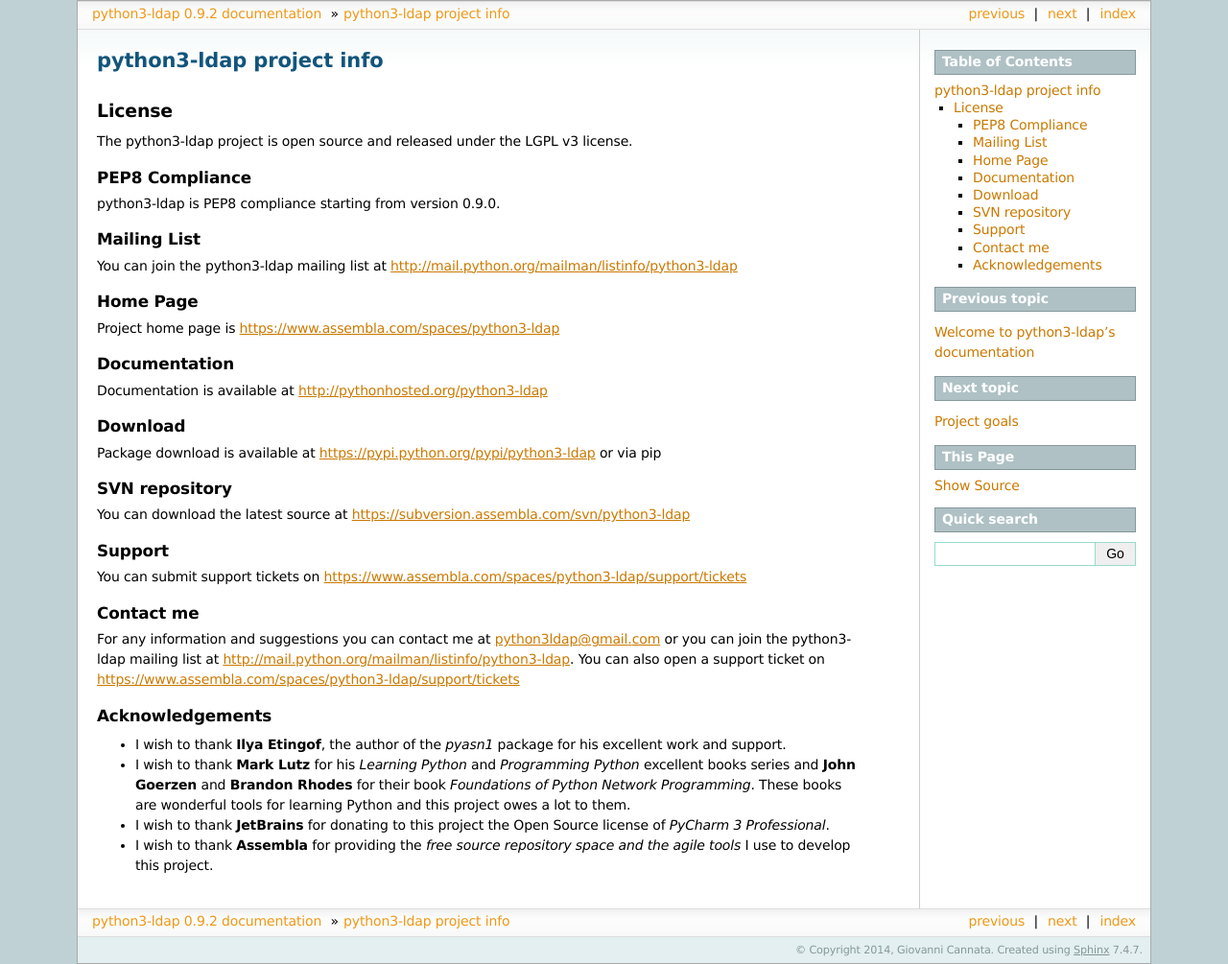
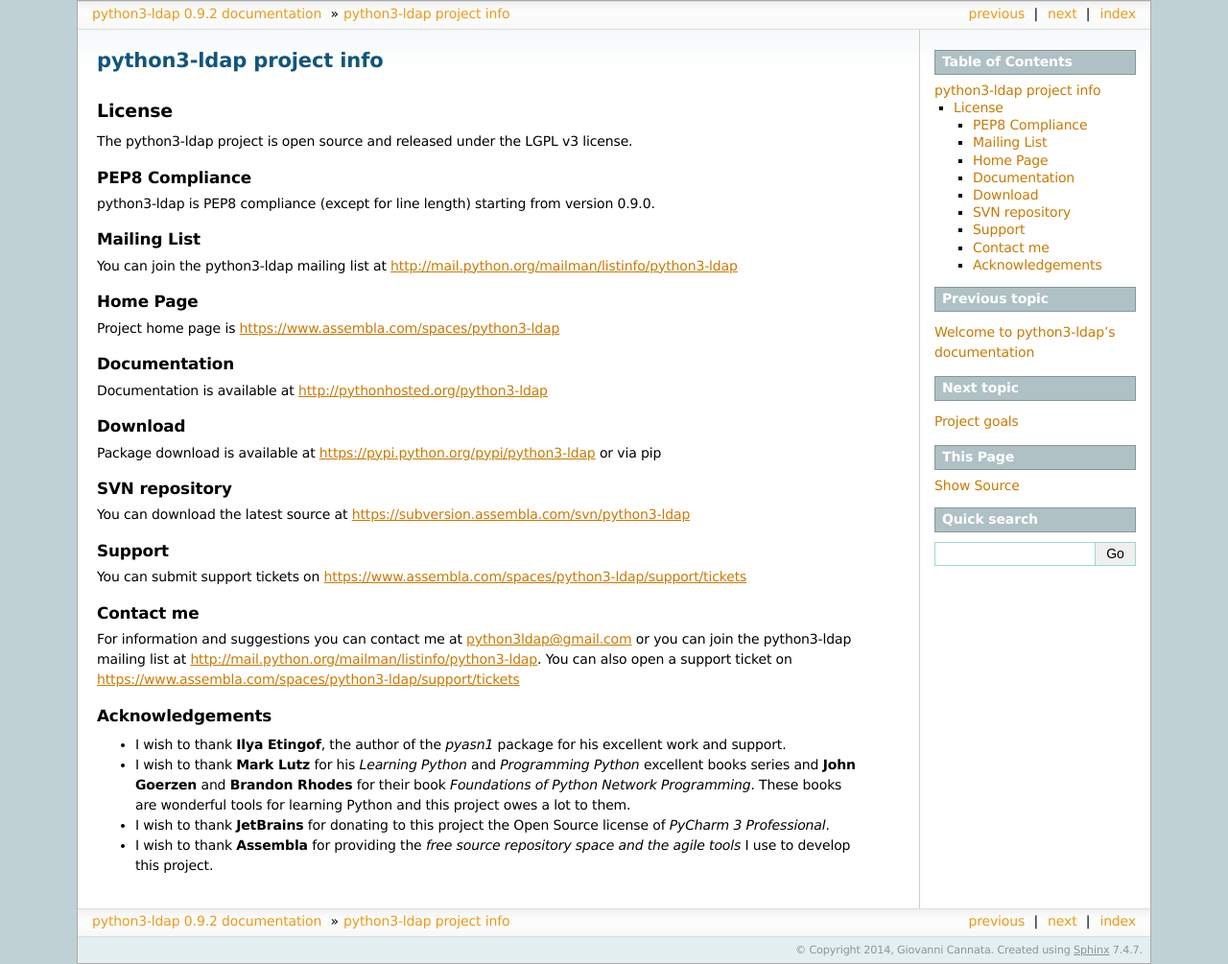
Before and after one commit to pycontribs/python3-ldap, a Sphinx documentation site: the page built from python3-ldap/docs/sphinx/source/welcome.rst, in a window 1280 px wide. Shown: the whole page at 96% size. Built offline with Sphinx 7.4.7, drawn with Linux system fonts in a browser that asks for light colours.

Commit message:
updated docs

```diff
--- a/python3-ldap/docs/sphinx/source/welcome.rst
+++ b/python3-ldap/docs/sphinx/source/welcome.rst
@@ -10,7 +10,7 @@ The python3-ldap project is open source and released under the LGPL v3 license.
 PEP8 Compliance
 ---------------
 
-python3-ldap is PEP8 compliance starting from version 0.9.0.
+python3-ldap is PEP8 compliance (except for line length) starting from version 0.9.0.
 
 Mailing List
 ------------
@@ -45,7 +45,7 @@ You can submit support tickets on https://www.assembla.com/spaces/python3-ldap/s
 Contact me
 ----------
 
-For any information and suggestions you can contact me at python3ldap@gmail.com or you can join the python3-ldap mailing list at http://mail.python.org/mailman/listinfo/python3-ldap. You can also open a support ticket on https://www.assembla.com/spaces/python3-ldap/support/tickets
+For information and suggestions you can contact me at python3ldap@gmail.com or you can join the python3-ldap mailing list at http://mail.python.org/mailman/listinfo/python3-ldap. You can also open a support ticket on https://www.assembla.com/spaces/python3-ldap/support/tickets
 
 Acknowledgements
 ----------------
```
